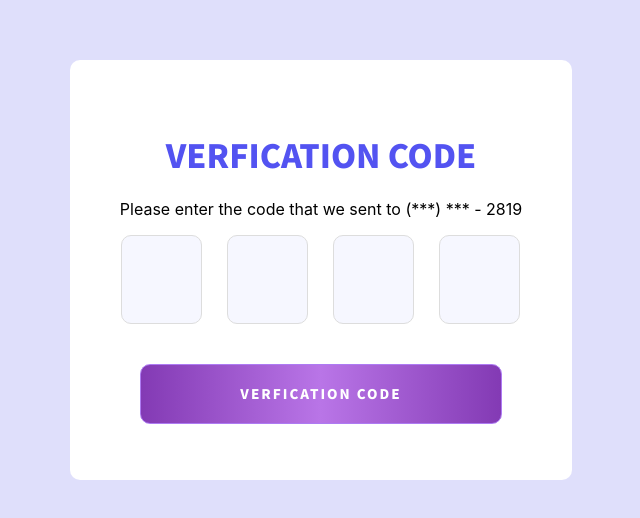
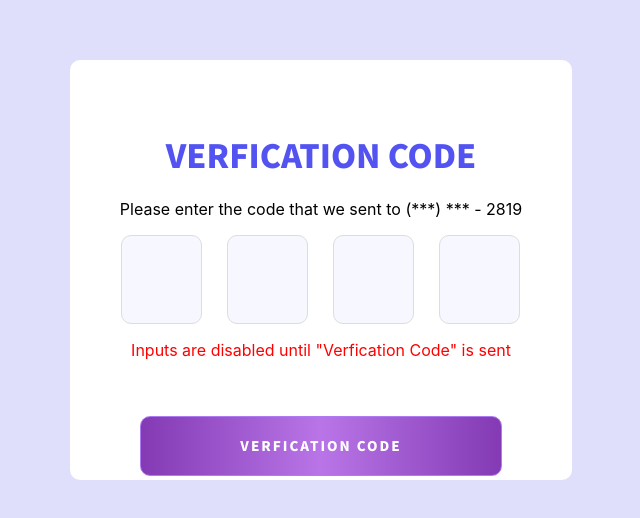
Before and after one commit to jcsmileyjr/adventofcss-verification-code, a React (Create React App) app: page / in a window 1280 px wide. Shown: the part 130-648 px from the top of the page, without its empty margins (319-959 px from the left). Built offline with nearby package versions, Linux system fonts and the light colour scheme.

Commit message:
Disabled inputs until verfication code is sent

```diff
--- a/src/App.css
+++ b/src/App.css
@@ -77,3 +77,7 @@ h1, p {
 .custom-family-font {
   font-family: 'Noto Sans JP', sans-serif;
 }
+
+.disableMessage {
+  color: red;
+}
--- a/src/App.js
+++ b/src/App.js
@@ -5,6 +5,7 @@ import { useState, useEffect, useRef } from 'react'
 
 function App() {
   const [isSolved, setSolved] = useState(false);
+  const [disableInputs, setDisableInputs] = useState(true);
   const [input1, setInput1] = useState("");
   const [input2, setInput2] = useState("");
   const [input3, setInput3] = useState("");
@@ -30,6 +31,7 @@ function App() {
       title: 'Verfication Code',
       text: 'Your code is: 1234'
     })
+    setDisableInputs(false);
   }
 
   /**
@@ -44,7 +46,6 @@ function App() {
           return;
       }
     }
-
   }
 
   return (
@@ -55,11 +56,14 @@ function App() {
             <h1 className='custom-family-font'>VERFICATION CODE</h1>
             <p>Please enter the code that we sent to (***) *** - 2819</p>
             <div className='input--container'>
-              <input type="text" ref={code1} className='inputField--style' value={input1} onChange={(e) => {setInput1(Number(e.target.value)); nextField()}} />
-              <input type="text" ref={code2} className='inputField--style' value={input2} onChange={(e) => {setInput2(Number(e.target.value)); nextField()}} />
-              <input type="text" ref={code3} className='inputField--style' value={input3} onChange={(e) => {setInput3(Number(e.target.value)); nextField()}} />
-              <input type="text" ref={code4} className='inputField--style' value={input4} onChange={(e) => {setInput4(Number(e.target.value)); nextField()}} />
+              <input type="text" disabled={disableInputs} ref={code1} className='inputField--style' value={input1} onChange={(e) => {setInput1(Number(e.target.value)); nextField()}} />
+              <input type="text" disabled={disableInputs} ref={code2} className='inputField--style' value={input2} onChange={(e) => {setInput2(Number(e.target.value)); nextField()}} />
+              <input type="text" disabled={disableInputs} ref={code3} className='inputField--style' value={input3} onChange={(e) => {setInput3(Number(e.target.value)); nextField()}} />
+              <input type="text" disabled={disableInputs} ref={code4} className='inputField--style' value={input4} onChange={(e) => {setInput4(Number(e.target.value)); nextField()}} />
             </div>
+            {disableInputs &&
+              <p className='disableMessage'>Inputs are disabled until "Verfication Code" is sent</p>
+            }
             <div className='verficiation__button--container'>
               <button type="button" className='verfication__button--style custom-family-font' onClick={() => showVerficationCode() }>VERFICATION CODE</button>
             </div>
```
